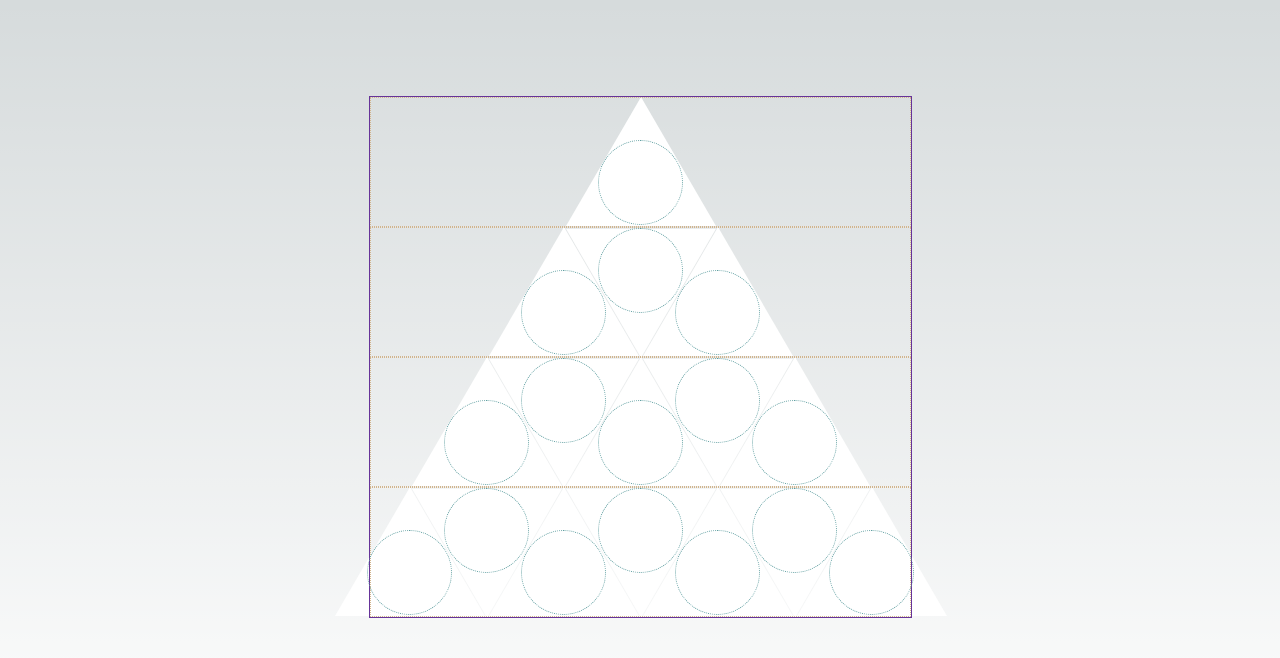
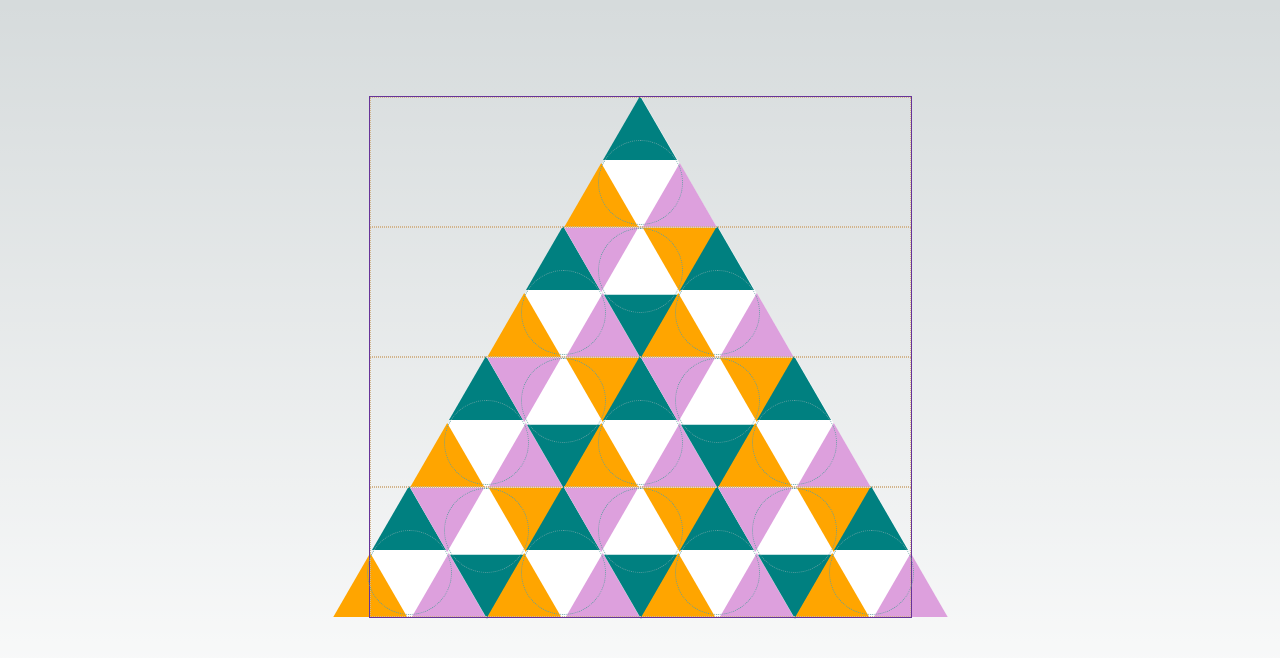
Before and after one commit to danego/triangle-puzzle-react, a Next.js app: page / in a window 1280 px wide. Shown: the top 658 px of the page. Built offline with nearby package versions, Linux system fonts and the light colour scheme.

Commit message:
piece corner color overlay styles

```diff
--- a/pages/Triangle.module.scss
+++ b/pages/Triangle.module.scss
@@ -63,6 +63,36 @@ $grab-handle-diameter: 85px;
             left: 15px;
             bottom: 3px;
         }
+
+        .overlay-corner {
+            position: absolute;
+            width: 0;
+            height: 0;
+            border-left: $corner-side-length solid transparent;
+            border-right: $corner-side-length solid transparent;
+            border-bottom: calc($corner-side-length * 2 * .866) solid teal;  // create 2 vars for this ...
+            // how to have triangle side length be dynamic for future screen size calcs ...
+
+            // use classnames here instead - more robust & clear
+            > div {
+                width: 20px;
+                height: 20px;
+            }
+        }
+        .overlay-corner:nth-child(1) {
+            left: calc(50% - $corner-side-length); // 1/2 of width var
+            top: -1px;
+        }
+        .overlay-corner:nth-child(2) {
+            border-bottom: calc($corner-side-length * 2 * .866) solid plum;  // create 2 vars for this ...
+            right: calc($corner-side-length * -0.28); // -10.5px;
+            bottom: calc($corner-side-length * -0.44); // -16.5px;
+        }
+        .overlay-corner:nth-child(3) {
+            border-bottom: calc($corner-side-length * 2 * .866) solid orange;  // create 2 vars for this ...
+            left: calc($corner-side-length * -0.28);
+            bottom: calc($corner-side-length * -0.44);
+        }
     }
 
     .orange {
```
